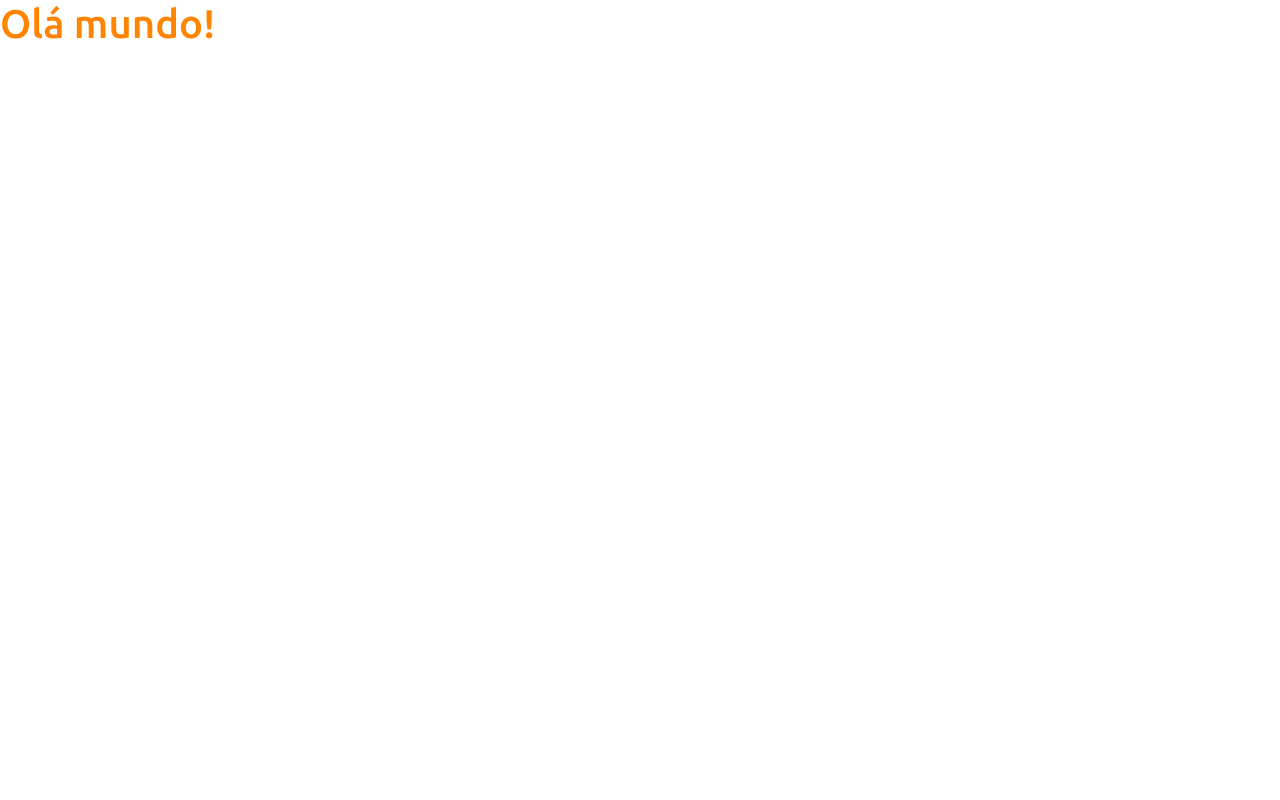
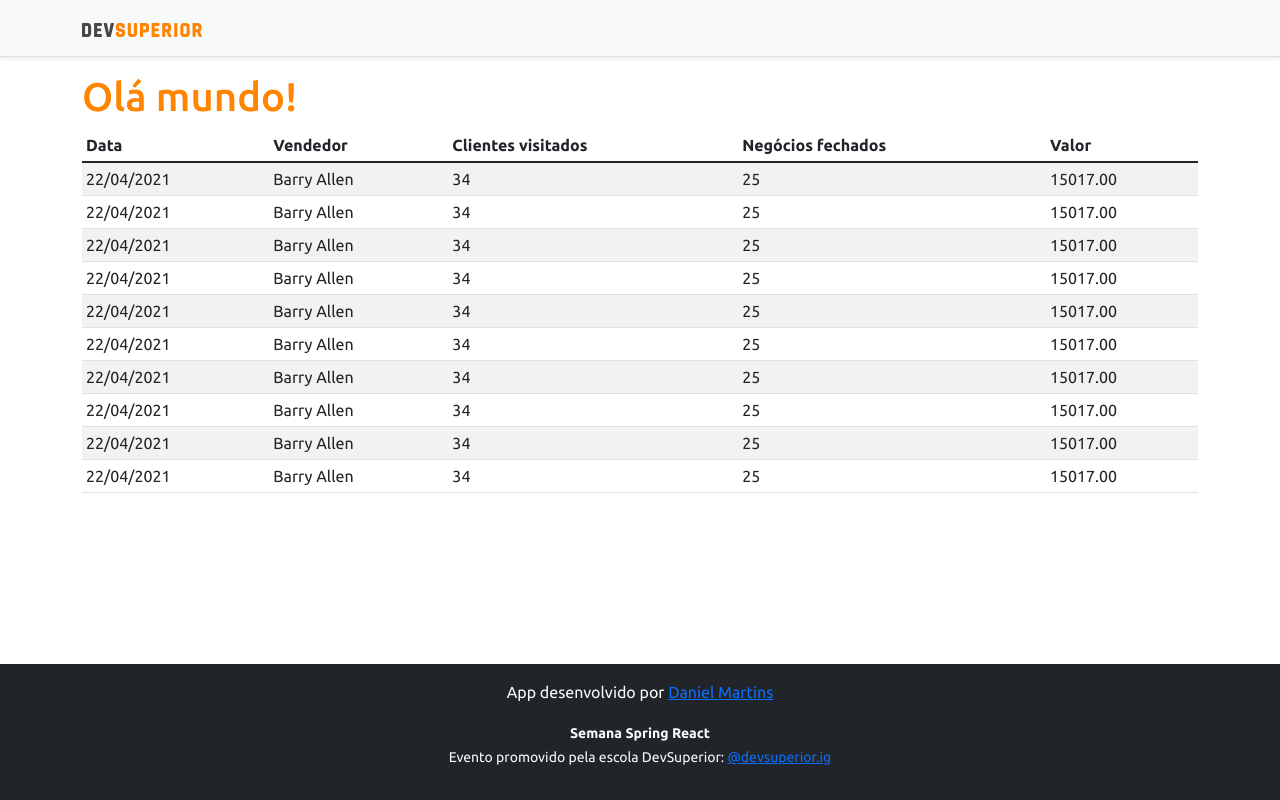
Before and after one commit to danielmtns/projeto-sds5, a React (Create React App) app in the folder frontend/: page / in a window 1280 px wide. Built offline with nearby package versions, Linux system fonts and the light colour scheme.

Commit message:
Basic static components

```diff
--- a/frontend/public/index.html
+++ b/frontend/public/index.html
@@ -1,5 +1,5 @@
 <!DOCTYPE html>
-<html lang="en">
+<html lang="pt_BR">
   <head>
     <meta charset="utf-8" />
     <link rel="icon" href="%PUBLIC_URL%/favicon.ico" />
@@ -7,37 +7,14 @@
     <meta name="theme-color" content="#000000" />
     <meta
       name="description"
-      content="Web site created using create-react-app"
+      content="Este app foi desenvolvido na semana Spring React"
     />
     <link rel="apple-touch-icon" href="%PUBLIC_URL%/logo192.png" />
-    <!--
-      manifest.json provides metadata used when your web app is installed on a
-      user's mobile device or desktop. See https://developers.google.com/web/fundamentals/web-app-manifest/
-    -->
     <link rel="manifest" href="%PUBLIC_URL%/manifest.json" />
-    <!--
-      Notice the use of %PUBLIC_URL% in the tags above.
-      It will be replaced with the URL of the `public` folder during the build.
-      Only files inside the `public` folder can be referenced from the HTML.
-
-      Unlike "/favicon.ico" or "favicon.ico", "%PUBLIC_URL%/favicon.ico" will
-      work correctly both with client-side routing and a non-root public URL.
-      Learn how to configure a non-root public URL by running `npm run build`.
-    -->
-    <title>React App</title>
+    <title>DSVendas</title>
   </head>
   <body>
-    <noscript>You need to enable JavaScript to run this app.</noscript>
+    <noscript>Você precisa habilitar o JavaScript para rodar este APP.</noscript>
     <div id="root"></div>
-    <!--
-      This HTML file is a template.
-      If you open it directly in the browser, you will see an empty page.
-
-      You can add webfonts, meta tags, or analytics to this file.
-      The build step will place the bundled scripts into the <body> tag.
-
-      To begin the development, run `npm start` or `yarn start`.
-      To create a production bundle, use `npm run build` or `yarn build`.
-    -->
   </body>
 </html>
--- a/frontend/src/App.tsx
+++ b/frontend/src/App.tsx
@@ -1,8 +1,17 @@
+import DataTable from "components/DataTable";
+import Footer from "components/footer";
+import NavBar from "components/NavBar";
+
 function App() {
   return (
-    <div>
+    <>
+    <NavBar/>
+    <div className="container">
       <h1 className="text-primary">Olá mundo!</h1>
+      <DataTable/>
     </div>
+    <Footer/>
+ </>
   );
 }
 
--- /dev/null
+++ b/frontend/src/components/DataTable/index.tsx
@@ -0,0 +1,91 @@
+function DataTable(){
+    return(
+<div className="table-responsive">
+    <table className="table table-striped table-sm">
+        <thead>
+            <tr>
+                <th>Data</th>
+                <th>Vendedor</th>
+                <th>Clientes visitados</th>
+                <th>Negócios fechados</th>
+                <th>Valor</th>
+            </tr>
+        </thead>
+        <tbody>
+            <tr>
+                <td>22/04/2021</td>
+                <td>Barry Allen</td>
+                <td>34</td>
+                <td>25</td>
+                <td>15017.00</td>
+            </tr>
+            <tr>
+                <td>22/04/2021</td>
+                <td>Barry Allen</td>
+                <td>34</td>
+                <td>25</td>
+                <td>15017.00</td>
+            </tr>
+            <tr>
+                <td>22/04/2021</td>
+                <td>Barry Allen</td>
+                <td>34</td>
+                <td>25</td>
+                <td>15017.00</td>
+            </tr>
+            <tr>
+                <td>22/04/2021</td>
+                <td>Barry Allen</td>
+                <td>34</td>
+                <td>25</td>
+                <td>15017.00</td>
+            </tr>
+            <tr>
+                <td>22/04/2021</td>
+                <td>Barry Allen</td>
+                <td>34</td>
+                <td>25</td>
+                <td>15017.00</td>
+            </tr>
+            <tr>
+                <td>22/04/2021</td>
+                <td>Barry Allen</td>
+                <td>34</td>
+                <td>25</td>
+                <td>15017.00</td>
+            </tr>
+            <tr>
+                <td>22/04/2021</td>
+                <td>Barry Allen</td>
+                <td>34</td>
+                <td>25</td>
+                <td>15017.00</td>
+            </tr>
+            <tr>
+                <td>22/04/2021</td>
+                <td>Barry Allen</td>
+                <td>34</td>
+                <td>25</td>
+                <td>15017.00</td>
+            </tr>
+            <tr>
+                <td>22/04/2021</td>
+                <td>Barry Allen</td>
+                <td>34</td>
+                <td>25</td>
+                <td>15017.00</td>
+            </tr>
+            <tr>
+                <td>22/04/2021</td>
+                <td>Barry Allen</td>
+                <td>34</td>
+                <td>25</td>
+                <td>15017.00</td>
+            </tr>
+        </tbody>
+    </table>
+</div>
+    )
+}
+
+export default DataTable;
--- /dev/null
+++ b/frontend/src/components/NavBar/index.tsx
@@ -0,0 +1,15 @@
+import ImgDsDark from 'assets/img/ds-dark.svg';
+
+function NavBar(){
+    return(
+<div className="d-flex flex-column flex-md-row align-items-center p-3 px-md-4 mb-3 bg-light border-bottom shadow-sm">
+  <div className="container">
+    <nav className="my-2 my-md-0 mr-md-3">
+      <img src={ImgDsDark} alt="DevSuperior" width="120" />
+    </nav>
+  </div>
+</div>
+    )
+}
+
+export default NavBar;
--- /dev/null
+++ b/frontend/src/components/footer/index.tsx
@@ -0,0 +1,13 @@
+function Footer(){
+    return(
+<footer className="footer mt-auto py-3 bg-dark">
+  <div className="container">
+    <p className="text-light">App desenvolvido por <a href="https://github.com/danielmtns" target="_blank" rel="noreferrer">Daniel Martins</a></p>
+    <p className="text-light"><small><strong>Semana Spring React</strong><br/>
+      Evento promovido pela escola DevSuperior: <a href="https://instagram.com/devsuperior.ig" target="_blank" rel="noreferrer">@devsuperior.ig</a></small></p>
+  </div>
+</footer>
+    )
+}
+
+export default Footer;
```
Also changed, not shown: frontend/src/assets/img/ds-dark.svg (added).
